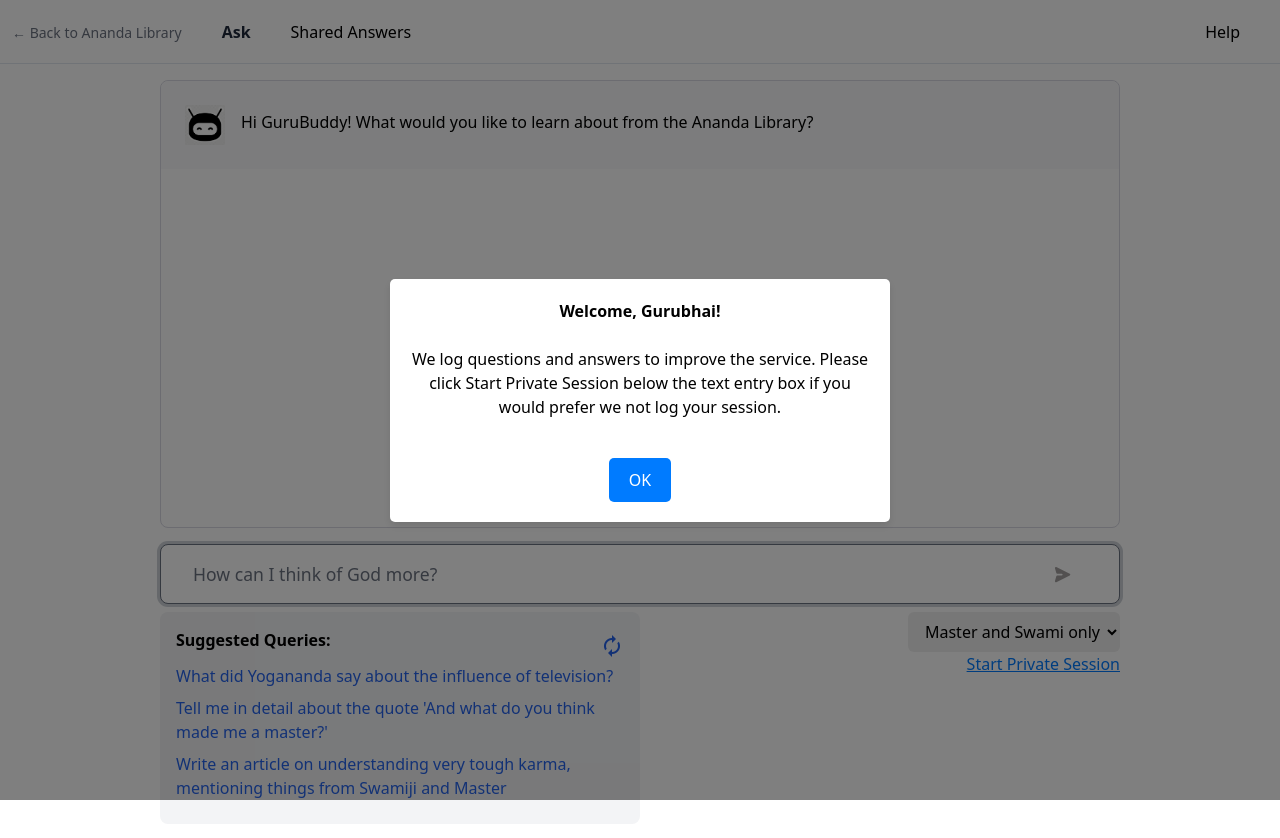
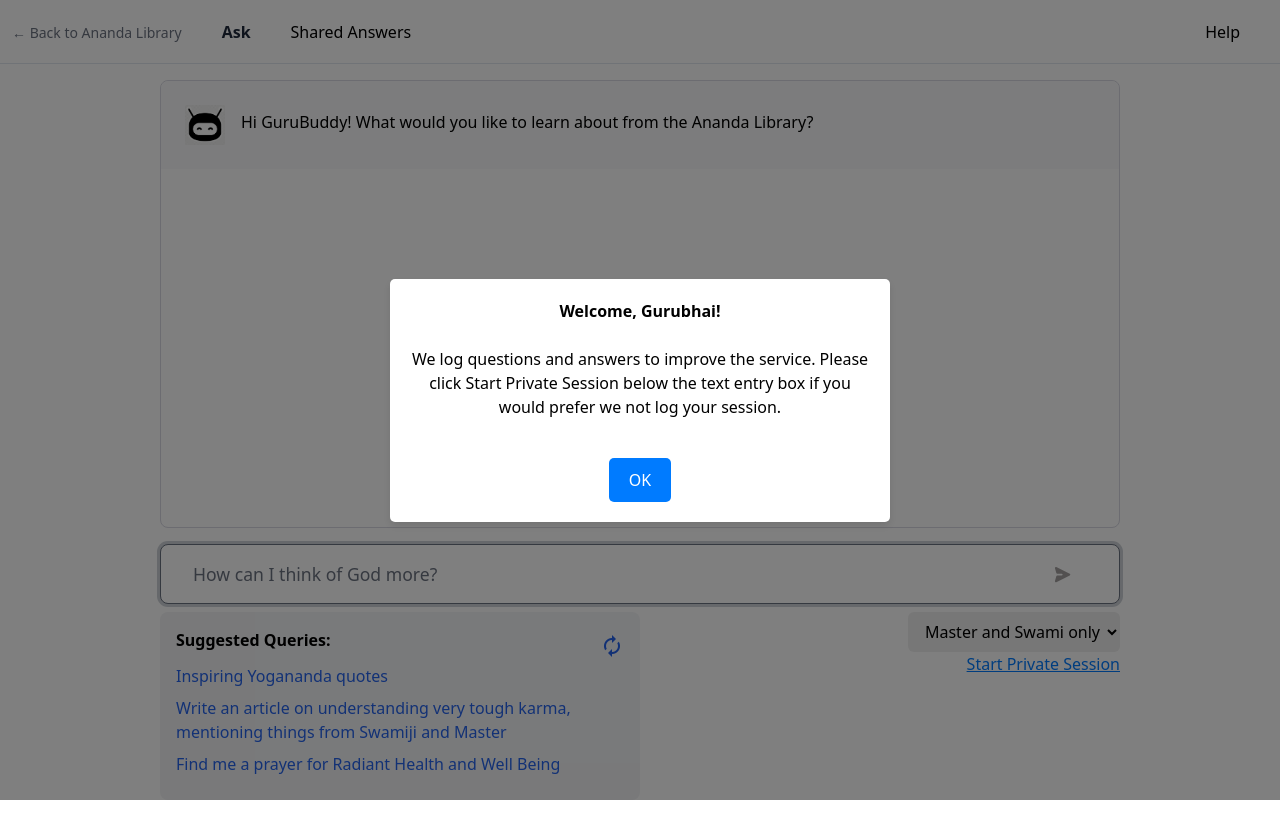
Before and after one commit to mayooear/gpt4-pdf-chatbot-langchain, a Next.js app: page / in a window 1280 px wide. Shown: the top 838 px of the page. Built offline with nearby package versions, Linux system fonts and the light colour scheme.

Commit message:
remove Troublesome queries

```diff
--- a/pages/index.tsx
+++ b/pages/index.tsx
@@ -75,8 +75,6 @@ export default function Home() {
     master_swami: [
       "How does Swami say to prepare for hard times?",
       "Write an article on understanding very tough karma, mentioning things from Swamiji and Master",
-      "What did Yogananda say about the influence of television?",
-      "Tell me in detail about the quote 'And what do you think made me a master?'",
       "Find me a prayer for Radiant Health and Well Being",
       "Inspiring Yogananda quotes",
       "What are some tips for dealing with insomnia?",
```
